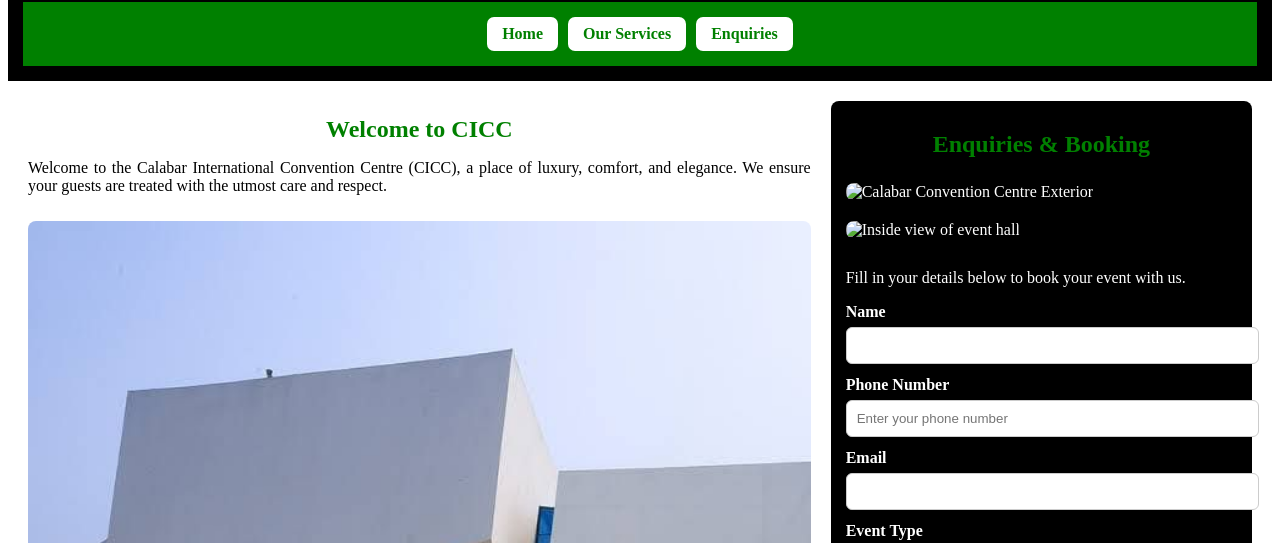
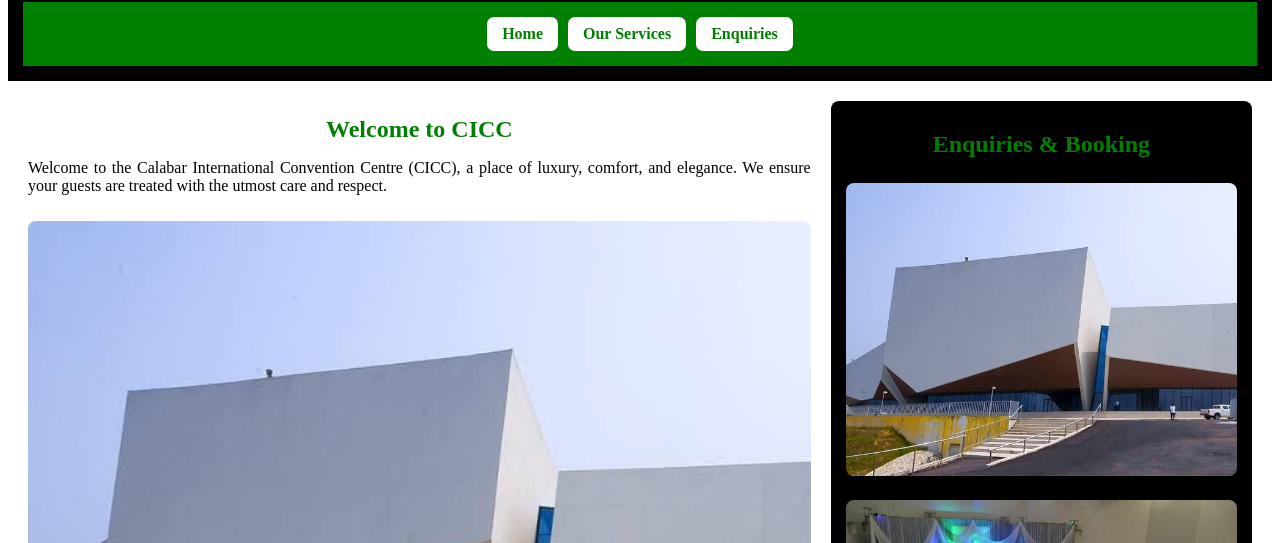
Before and after one commit to Demontweek/Cicc, a plain HTML site: page index.html in a window 1280 px wide. Shown: the part 222-765 px from the top of the page. Drawn offline with Linux system fonts and the light colour scheme.

Commit message:
Add files via upload

```diff
--- a/index.html
+++ b/index.html
@@ -218,8 +218,8 @@ footer {
 
   <aside>
     <h2>Enquiries & Booking</h2>
-        <img src="/storage/emulated/0/IMG-20250905-WA0166.jpg"width="50%"hight=30%" alt="Calabar Convention Centre Exterior" class="responsive">
-        <img src="/storage/emulated/0/IMG-20250905-WA0163.JPG""width="40%"hight=25%" alt="Inside view of event hall" class="responsive">
+        <img src="IMG-20250905-WA0166.jpg"width="50%"hight=30%" alt="Calabar Convention Centre Exterior" class="responsive">
+        <img src="IMG-20250905-WA0163.JPG""width="40%"hight=25%" alt="Inside view of event hall" class="responsive">
     <form>
       <p>Fill in your details below to book your event with us.</p>
 
```
